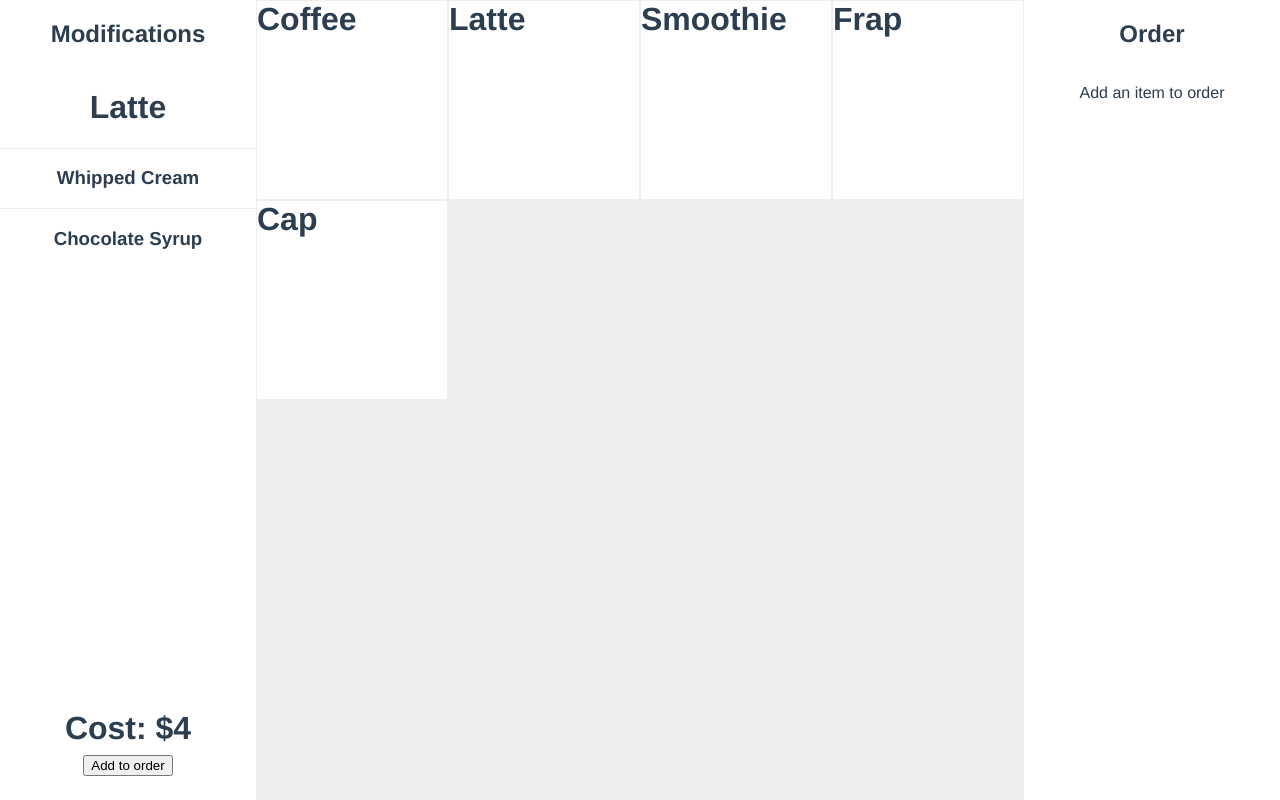
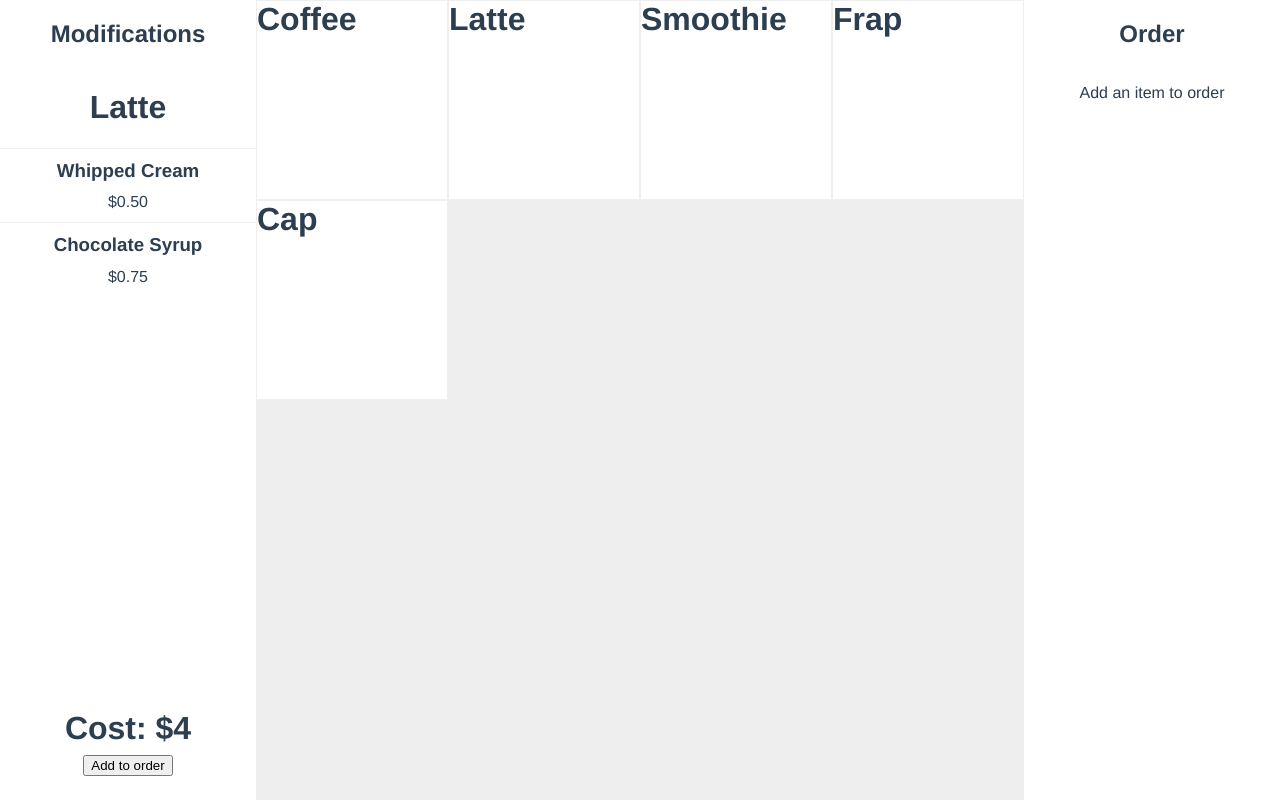
Before and after one commit to tony-h-lee/coffee-pos-client, a Vue app: page /#/ in a window 1280 px wide. Both pictures are taken after a click on the element "Latte". Built offline with nearby package versions, Linux system fonts and the light colour scheme.

Commit message:
added cost to modification item

```diff
--- a/src/components/ModificationItem/ModificationItem.vue
+++ b/src/components/ModificationItem/ModificationItem.vue
@@ -3,6 +3,7 @@
        v-on:click="toggle"
        v-bind:class="{active: item.selected}">
     <h3> {{ item.name }} </h3>
+    <p v-if="item.cost>0"> ${{ item.cost }} </p>
   </div>
 </template>
 
@@ -23,8 +24,8 @@ export default {
 <style lang="scss" scoped>
   @import "../../styles/variables/widths.scss";
   .item-wrapper {
-    h1 {
-      margin-top: 0;
+    h3, p {
+      margin: 0.7rem 0;
     }
     cursor: pointer;
     background: #FFF;
```
